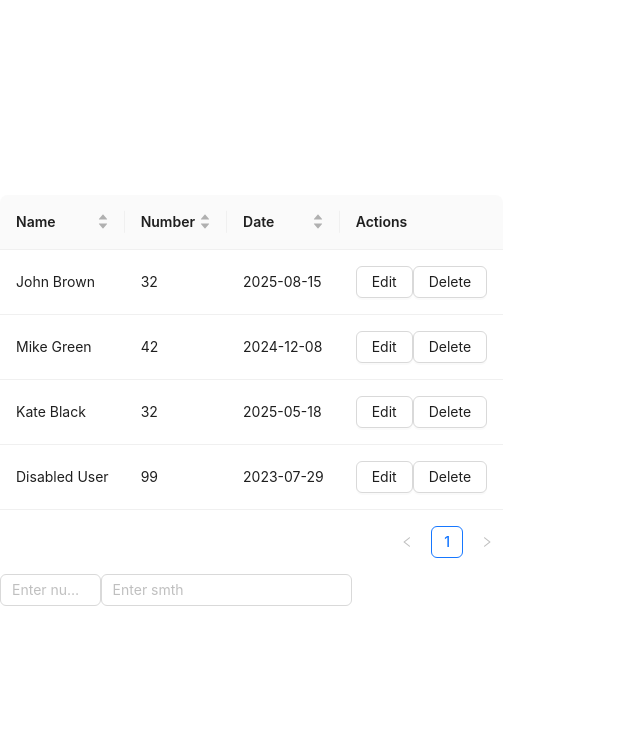
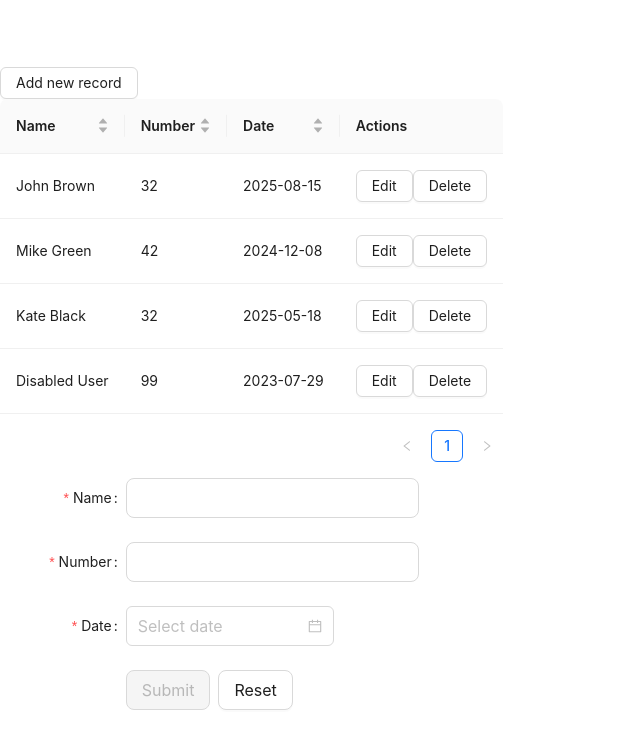
Before and after one commit to AngelinaStalnaya/Antd_table, a React (Vite) app: page / in a window 1280 px wide. Shown: the top 748 px of the page, without its empty margins (0-640 px from the left). Built offline with nearby package versions, Linux system fonts and the light colour scheme.

Commit message:
form added

```diff
--- a/src/App.tsx
+++ b/src/App.tsx
@@ -1,6 +1,6 @@
-import InputNumberComp from "./components/UI/InputNumber"
 import TableComp from "./components/Table"
-import InputComp from "./components/UI/Input"
+import FormComp from "./components/Form"
+import { Button } from "antd"
 
 function App() {
 
@@ -8,9 +8,10 @@ function App() {
     <>
     {/* {кнопка добавить => модалка с дабавлением полей таблицы + валидация } */}
     {/* { при работе с рактированием - модалка с заполненными полями для измения } */}
+    <Button  htmlType="button" onClick={()=> console.log('add')}>Add new record</Button>
     <TableComp/>
-    <InputNumberComp/>
-    <InputComp/>
+
+    <FormComp/>
     </>
   )
 }
--- a/src/components/Form.tsx
+++ b/src/components/Form.tsx
@@ -1,9 +1,86 @@
+import React, { useEffect, useState } from 'react';
+import {
+  Button,
+  DatePicker,
+  Form,
+  Input,
+  InputNumber,
+  Space,
+
+} from 'antd';
 
 
-const FormComp = () => {
+const formItemLayout = {
+  labelCol: {
+    xs: { span: 24 },
+    sm: { span: 6 },
+  },
+  wrapperCol: {
+    xs: { span: 24 },
+    sm: { span: 14 },
+  },
+};
+
+const FormComp: React.FC = () => {
+  const [form] = Form.useForm();
+  const [submittable, setSubmittable] = useState<boolean>(false);
+  const values = Form.useWatch([], form)
+
+  const onReset = () =>
+    form.resetFields();
+
+  const onFinish = (values: FormData) => {
+    console.log(values)
+  }
+
+  useEffect(()=> {
+    form.validateFields({validateOnly: true})
+    .then(()=> setSubmittable(true))
+    .catch(()=> setSubmittable(false))
+  }, [form, values])
+
   return (
-    <div>Form</div>
-  )
-}
+    <Form
+      {...formItemLayout}
+      form={form}
+      variant='outlined'
+      style={{ maxWidth: 600 }}
+      size='large'
+      onFinish={onFinish}
+    >
+      <Form.Item label="Name" name="nameInput" rules={[{ required: true, min: 1, message: 'Name required!' }]}>
+        <Input/>
+      </Form.Item>
+
+      <Form.Item
+        label="Number"
+        name="numberInput"
+        rules={[{ required: true, message: 'Number required!' }]}
+      >
+        <InputNumber style={{ width: '100%' }} />
+      </Form.Item>
+
+      <Form.Item
+        label="Date"
+        name="DatePicker"
+        rules={[{ required: true, message: 'Date required!' }]}
+      >
+        <DatePicker />
+      </Form.Item>
+
+
+      <Form.Item wrapperCol={{ offset: 6, span: 16 }}>
+        <Space>
+        <Button type="primary" htmlType="submit" disabled={!submittable}>
+          Submit
+        </Button>
+        <Button type='default' htmlType='button' onClick={onReset} >
+          Reset
+        </Button>
+        </Space>
+      </Form.Item>
+    </Form>
+  );
+};
 
 export default FormComp;
--- a/src/components/Table.tsx
+++ b/src/components/Table.tsx
@@ -55,7 +55,6 @@ const tableColumns: TableColumnsType<DataType> = [
     sorter: {
       compare: (a, b) => a.number - b.number,
       multiple: 2,
-
     }
   },
   {
--- a/src/components/UI/Input.tsx
+++ /dev/null
@@ -1,15 +0,0 @@
-import { Input } from 'antd';
-
-interface InputProps {
-  placeholder?: string,
-}
-
-const InputComp = ({placeholder = 'Enter smth', }: InputProps) => {
-  return (
-    <Input
-      placeholder={placeholder}
-      style={{width:'50%'}}
-    />)
-}
-
-export default InputComp;
--- a/src/components/UI/InputNumber.tsx
+++ /dev/null
@@ -1,19 +0,0 @@
-import type { InputNumberProps } from 'antd';
-import { InputNumber } from 'antd';
-
-const onChange: InputNumberProps['onChange'] = (value) => {
-    console.log('changed', value);
-};
-
-const InputNumberComp = () => {
-    return (
-        <InputNumber
-            min={1}
-            max={100}
-            placeholder='Enter number'
-            style={{width: '20%'}}
-            onChange={onChange}
-        />);
-}
-
-export default InputNumberComp;
```
